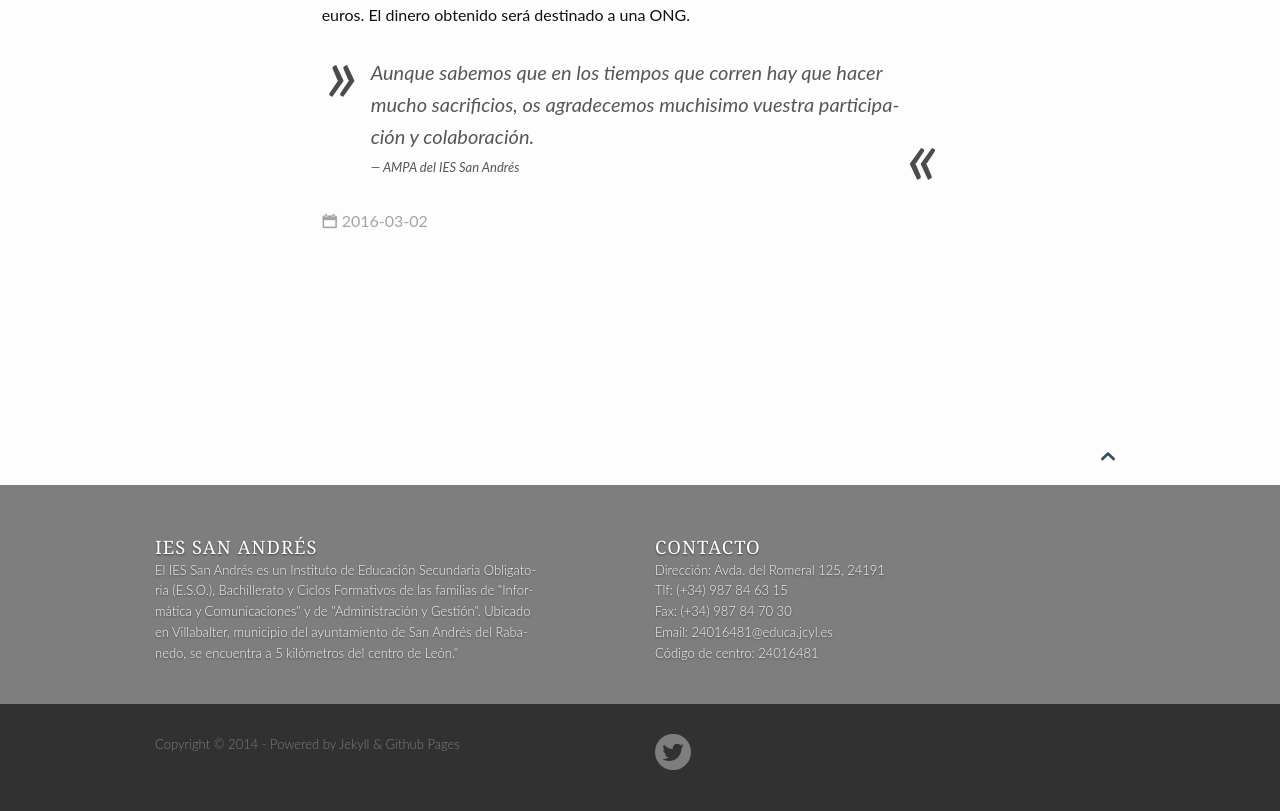
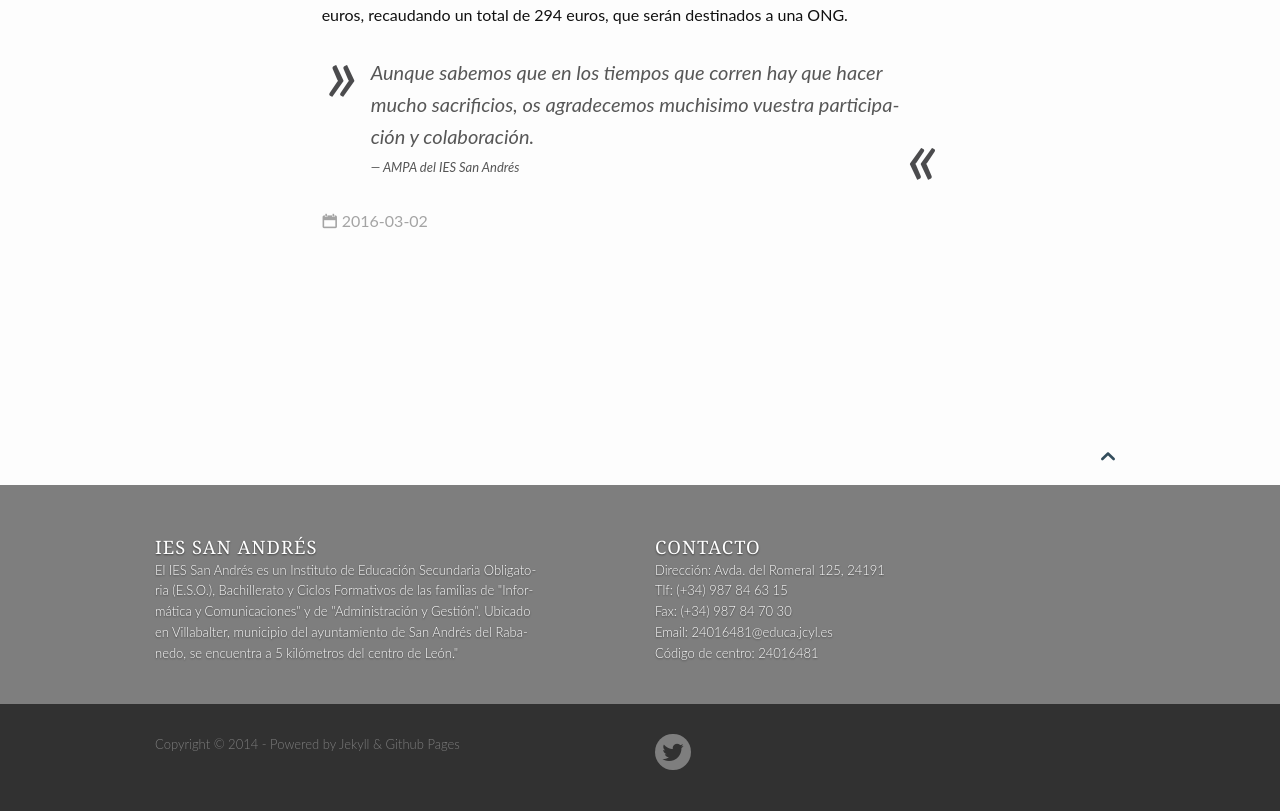
Before and after one commit to iessanandres/iessanandres.github.io.old, a Jekyll site: the page built from _posts/2016-03-02-bocadillo-solidario.md, in a window 1280 px wide. Shown: the part 693-1504 px from the top of the page. Built offline with Jekyll 4.4.1, drawn with Linux system fonts in a browser that asks for light colours; nearby versions of some CDN libraries; some of the changed text lies outside the part shown.

Commit message:
Añadido dinero recaudado a Bocadillo Solidario

```diff
--- a/_posts/2016-03-02-bocadillo-solidario.md
+++ b/_posts/2016-03-02-bocadillo-solidario.md
@@ -21,6 +21,6 @@ La Asociación de Madres y Padres del IES San Andrés ([AMPA](/ampa/)), en colab
 
 * [Ver álbum de fotos](https://goo.gl/photos/svcBXCbzHmjXRfGk9)
 
-Los bocadillos y las botellas de agua se entregaron a profesores y alumnos por importe de 2 euros. El dinero obtenido será destinado a una ONG.
+Los bocadillos y las botellas de agua se entregaron a profesores y alumnos por importe de 2 euros, recaudando un total de 294 euros, que serán destinados a una ONG.
 
 > <span class="teaser">Aunque sabemos que en los tiempos que corren hay que hacer mucho sacrificios, os agradecemos muchisimo vuestra participación y colaboración.</span><cite>AMPA del IES San Andrés</cite>
```
